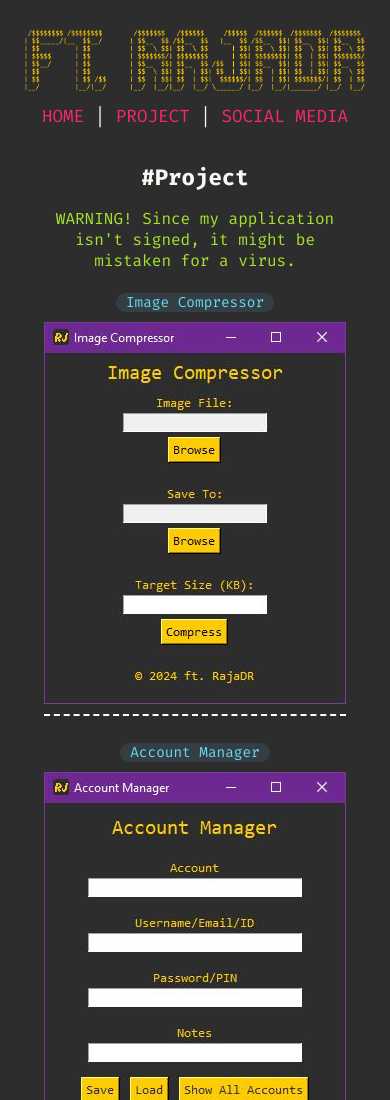
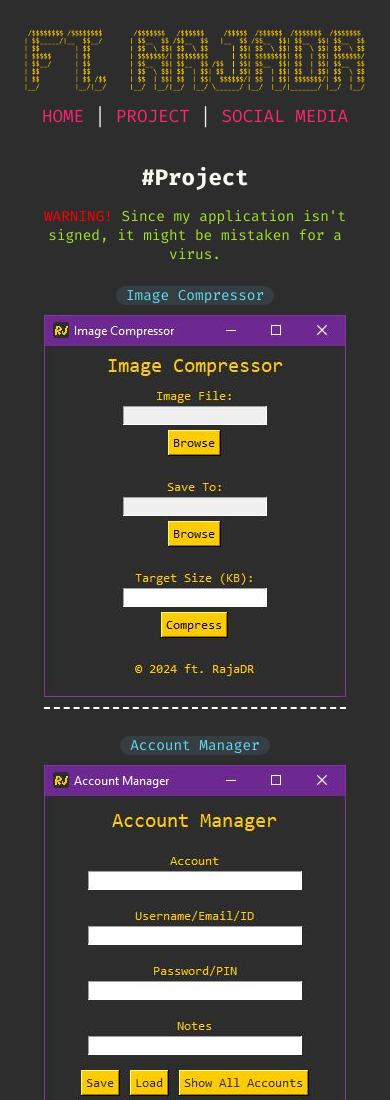
Before and after one commit to ftrajadr/ftrajadr.github.io, a plain HTML site: page project.html in a window 390 px wide. Shown: the top 1100 px of the page. Drawn offline with Linux system fonts and the light colour scheme.

Commit message:
Update styles.css

```diff
--- a/styles.css
+++ b/styles.css
@@ -66,6 +66,12 @@ body {
 	width: 90%;
 	max-width: 800px;
 	margin: 0 auto;
+}
+
+.ProjectContent p {
+	font-size: 1rem;
+	text-align: center;
+	color: red;
 }
 
 .ProjectContent h1 {
@@ -171,6 +177,10 @@ body {
 		font-size: 1.4rem;
 	}
 
+	.ProjectContent p {
+		font-size: 0.9rem;
+	}
+
 	.ProjectList a {
 		font-size: 0.9rem;
 	}
```
